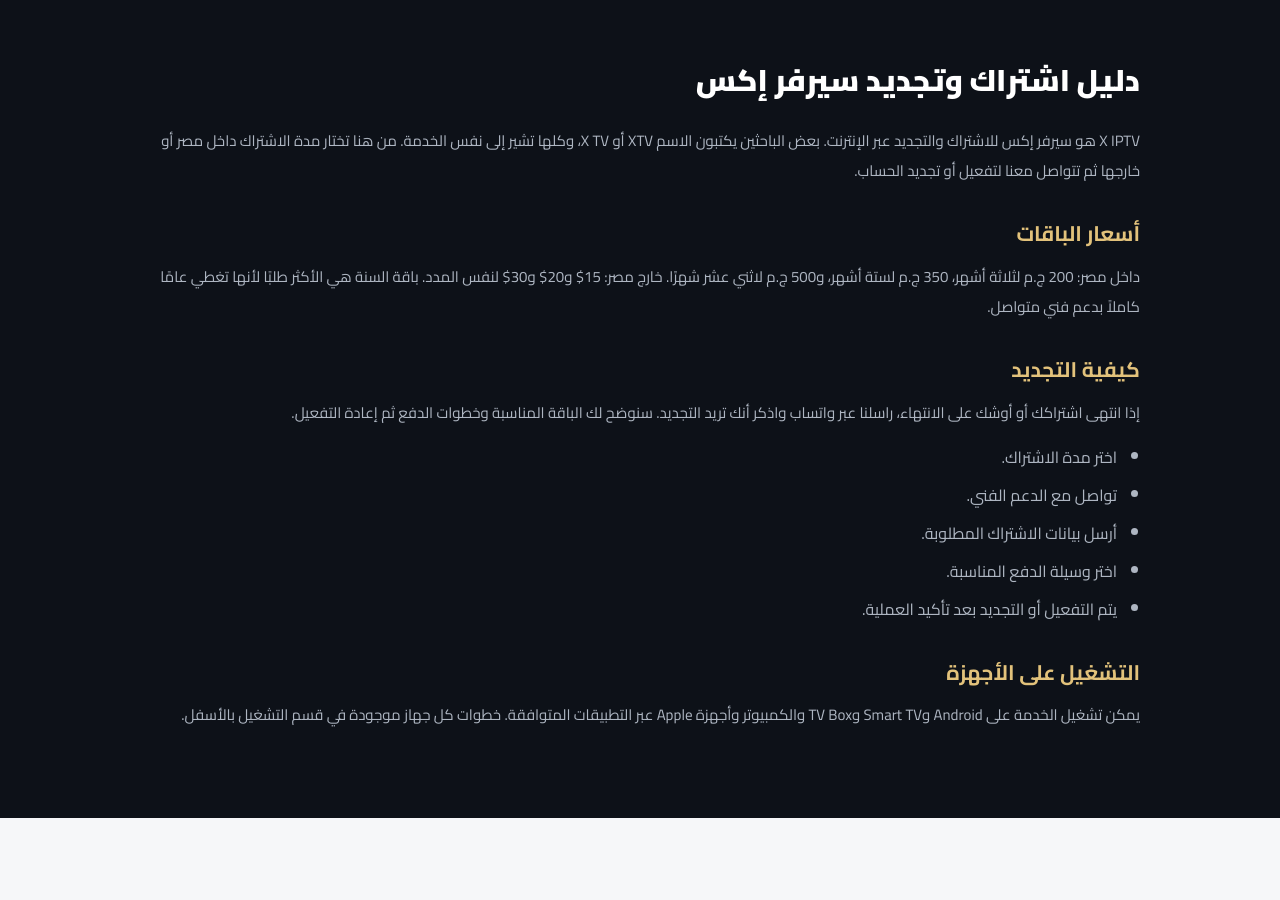
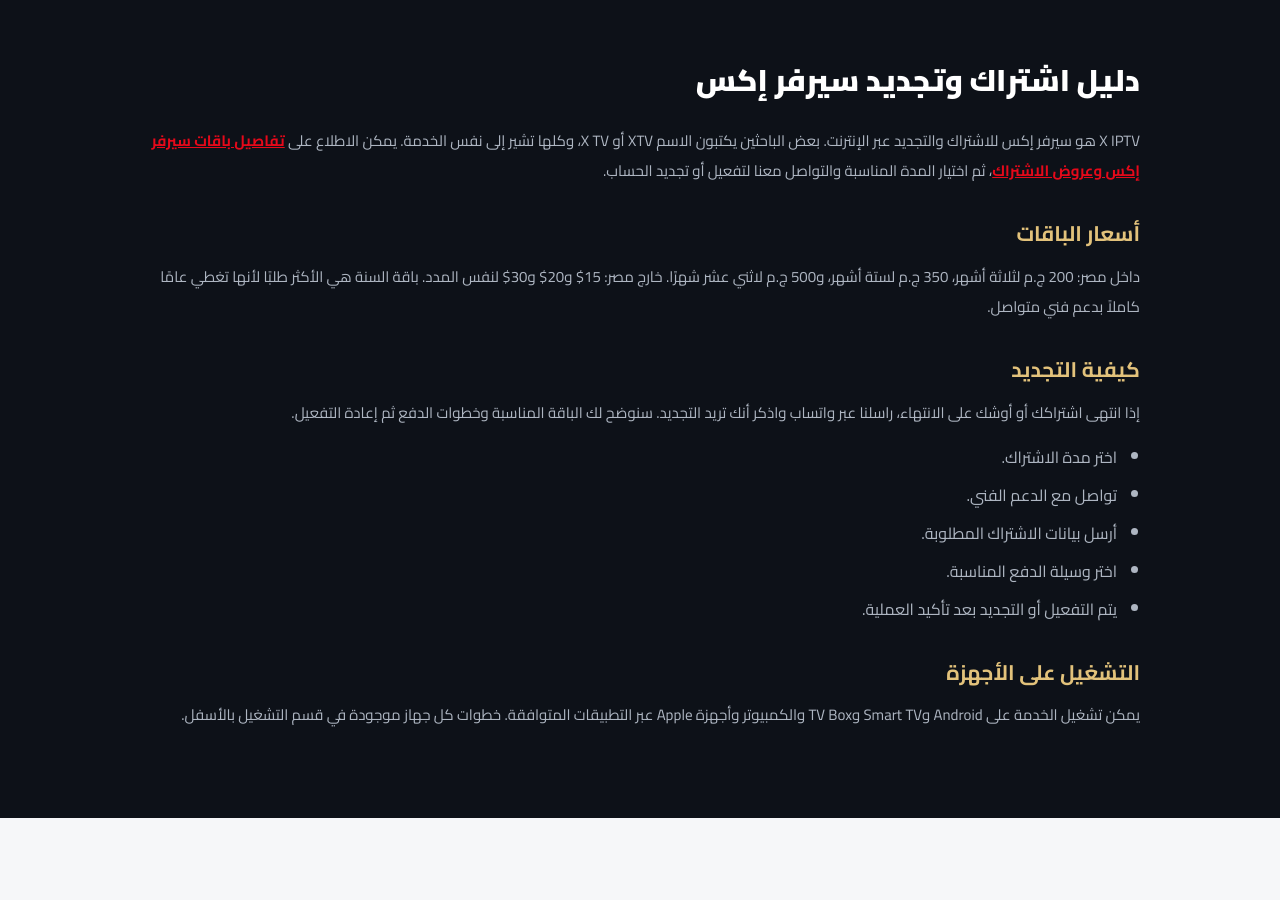
Before and after one commit to ahmedax2026/XIPTV, a plain HTML site: page index.html in a window 1280 px wide. Shown: the part 2600-3500 px from the top of the page. Drawn offline with Linux system fonts and the light colour scheme.

Commit message:
Link homepage subscription guide to offer landing page for SEO discovery

```diff
--- a/index.html
+++ b/index.html
@@ -318,7 +318,7 @@
 <section class="seo-info-section" id="subscription-info">
     <div class="seo-info-container">
         <h2>دليل اشتراك وتجديد سيرفر إكس</h2>
-        <p>X IPTV هو سيرفر إكس للاشتراك والتجديد عبر الإنترنت. بعض الباحثين يكتبون الاسم XTV أو X TV، وكلها تشير إلى نفس الخدمة. من هنا تختار مدة الاشتراك داخل مصر أو خارجها ثم تتواصل معنا لتفعيل أو تجديد الحساب.</p>
+        <p>X IPTV هو سيرفر إكس للاشتراك والتجديد عبر الإنترنت. بعض الباحثين يكتبون الاسم XTV أو X TV، وكلها تشير إلى نفس الخدمة. يمكن الاطلاع على <a href="/offer" style="color:var(--red);font-weight:700;text-decoration:underline">تفاصيل باقات سيرفر إكس وعروض الاشتراك</a>، ثم اختيار المدة المناسبة والتواصل معنا لتفعيل أو تجديد الحساب.</p>
         <h3>أسعار الباقات</h3>
         <p>داخل مصر: 200 ج.م لثلاثة أشهر، 350 ج.م لستة أشهر، و500 ج.م لاثني عشر شهرًا. خارج مصر: 15$ و20$ و30$ لنفس المدد. باقة السنة هي الأكثر طلبًا لأنها تغطي عامًا كاملاً بدعم فني متواصل.</p>
         <h3>كيفية التجديد</h3>
```
